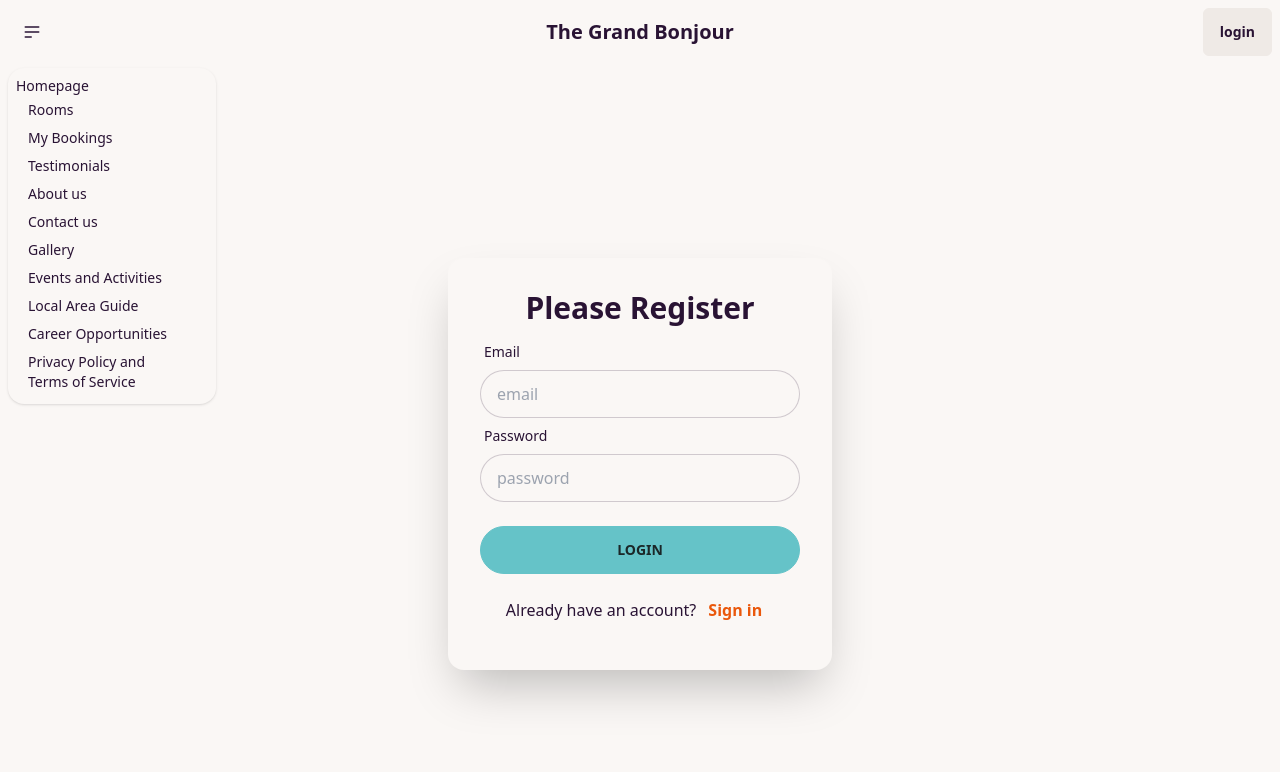
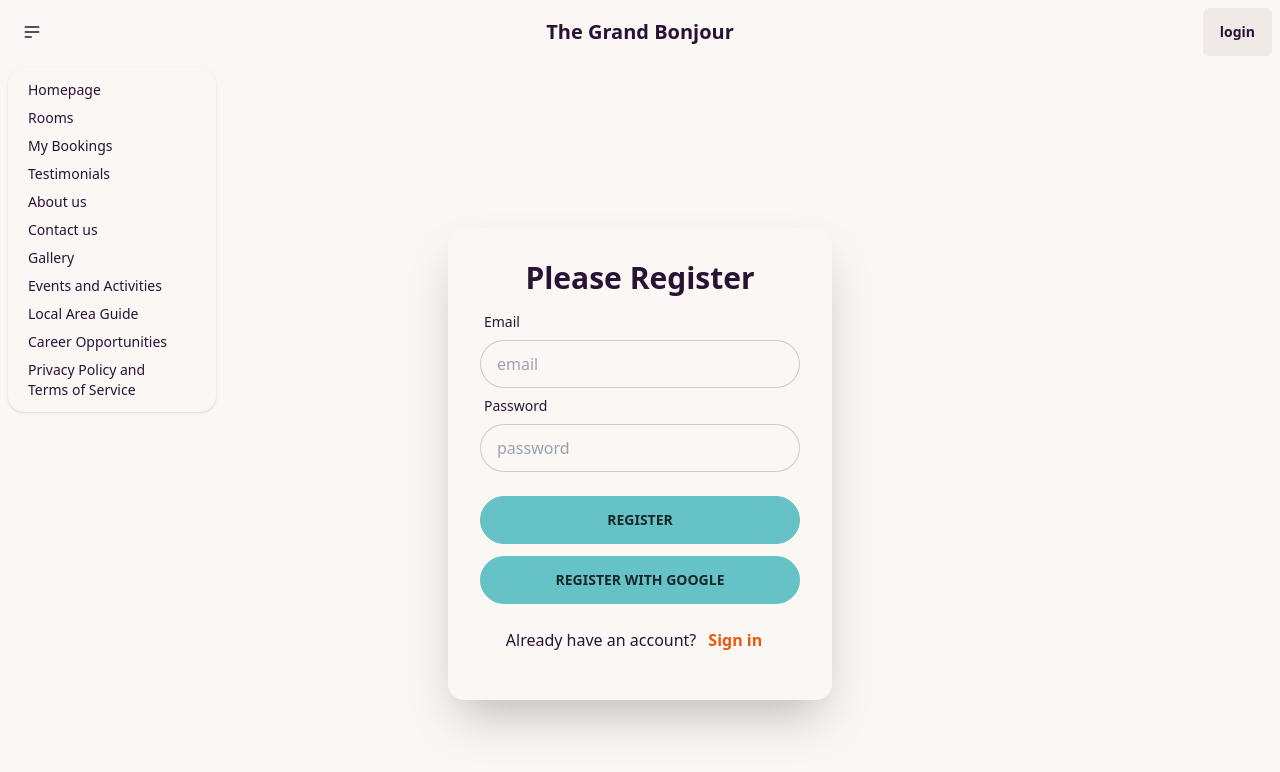
Before and after one commit to Saif-Rahman-801/Hotel-Room-Booking-Client, a React (Vite) app: page /register in a window 1280 px wide. Both pictures are taken after a click on the label 32 px from the left and 32 px from the top of the page. Shown: the top 772 px of the page. Built offline with nearby package versions, Linux system fonts and the light colour scheme; no server answers.

Commit message:
google sign in implemented

```diff
--- a/src/Components/Home/Navbar.jsx
+++ b/src/Components/Home/Navbar.jsx
@@ -42,9 +42,9 @@ const Navbar = () => {
               tabIndex={0}
               className="menu menu-sm dropdown-content mt-3 z-[1] p-2 shadow bg-base-100 rounded-box w-52 font-medium"
             >
-              <Link to="/">
-                <li>Homepage</li>
-              </Link>
+              <li>
+                <Link to="/">Homepage</Link>
+              </li>
               <li>
                 <a>Rooms</a>
               </li>
--- a/src/Components/Login/Login.jsx
+++ b/src/Components/Login/Login.jsx
@@ -4,7 +4,7 @@ import { AuthContext } from "../../Context/AuthProvider";
 import { toast } from "react-toastify";
 
 const Login = () => {
-  const { signIn } = useContext(AuthContext);
+  const { signIn, signInWithGoogle } = useContext(AuthContext);
 
   const handleSubmit = (event) => {
     event.preventDefault();
@@ -15,6 +15,20 @@ const Login = () => {
     signIn(email, password)
       .then((result) => {
         toast.success("Login successful");
+        const user = result.user;
+        console.log(user);
+      })
+      .catch((error) => {
+        toast.error(error);
+        console.log(error);
+      });
+  };
+
+
+  const handleGoogleSubmit = () => {
+    signInWithGoogle()
+      .then((result) => {
+        toast.success("Registration successful");
         const user = result.user;
         console.log(user);
       })
@@ -54,6 +68,12 @@ const Login = () => {
             </div>
             <div className="form-control mt-6">
               <input className="btn btn-primary" type="submit" value="Login" />
+              <input
+              onClick={handleGoogleSubmit}
+                className="mt-3 btn btn-primary"
+                type="submit"
+                value="Login with google"
+              />
             </div>
           </form>
           <p className="my-4 text-center">
--- a/src/Components/Register/Register.jsx
+++ b/src/Components/Register/Register.jsx
@@ -4,7 +4,7 @@ import { AuthContext } from "../../Context/AuthProvider";
 import { toast } from "react-toastify";
 
 const Register = () => {
-  const { createUser } = useContext(AuthContext);
+  const { createUser, signInWithGoogle } = useContext(AuthContext);
 
   const handleSubmit = (event) => {
     event.preventDefault();
@@ -13,6 +13,19 @@ const Register = () => {
     const password = form.password.value;
     console.log(email, password);
     createUser(email, password)
+      .then((result) => {
+        toast.success("Registration successful");
+        const user = result.user;
+        console.log(user);
+      })
+      .catch((error) => {
+        toast.error(error);
+        console.log(error);
+      });
+  };
+
+  const handleGoogleSubmit = () => {
+    signInWithGoogle()
       .then((result) => {
         toast.success("Registration successful");
         const user = result.user;
@@ -53,7 +66,17 @@ const Register = () => {
               />
             </div>
             <div className="form-control mt-6">
-              <input className="btn btn-primary" type="submit" value="Login" />
+              <input
+                className="btn btn-primary"
+                type="submit"
+                value="Register"
+              />
+              <input
+              onClick={handleGoogleSubmit}
+                className="mt-3 btn btn-primary"
+                type="submit"
+                value="Register with google"
+              />
             </div>
           </form>
           <p className="my-4 text-center">
--- a/src/Context/AuthProvider.jsx
+++ b/src/Context/AuthProvider.jsx
@@ -1,16 +1,20 @@
 import PropTypes from "prop-types";
 import { createContext, useEffect, useState } from "react";
 import {
+    GoogleAuthProvider,
   createUserWithEmailAndPassword,
   getAuth,
   onAuthStateChanged,
   signInWithEmailAndPassword,
+  signInWithPopup,
   signOut,
 } from "firebase/auth";
 import app from "../firebase/firebase.config";
 
 export const AuthContext = createContext();
 const auth = getAuth(app);
+
+const provider = new GoogleAuthProvider();
 
 const AuthProvider = ({ children }) => {
   const [user, setUser] = useState(null);
@@ -25,6 +29,11 @@ const AuthProvider = ({ children }) => {
     setLoading(true);
     return signInWithEmailAndPassword(auth, email, password);
   };
+
+  const signInWithGoogle = () => {
+    setLoading(true);
+    return signInWithPopup(auth, provider)
+  }
 
   const logOut = () => {
     setLoading(true);
@@ -48,6 +57,7 @@ const AuthProvider = ({ children }) => {
     createUser,
     signIn,
     logOut,
+    signInWithGoogle
   };
 
   return (
```
Also changed, not shown: 1 other file (tests, documents, lock files or other folders).
